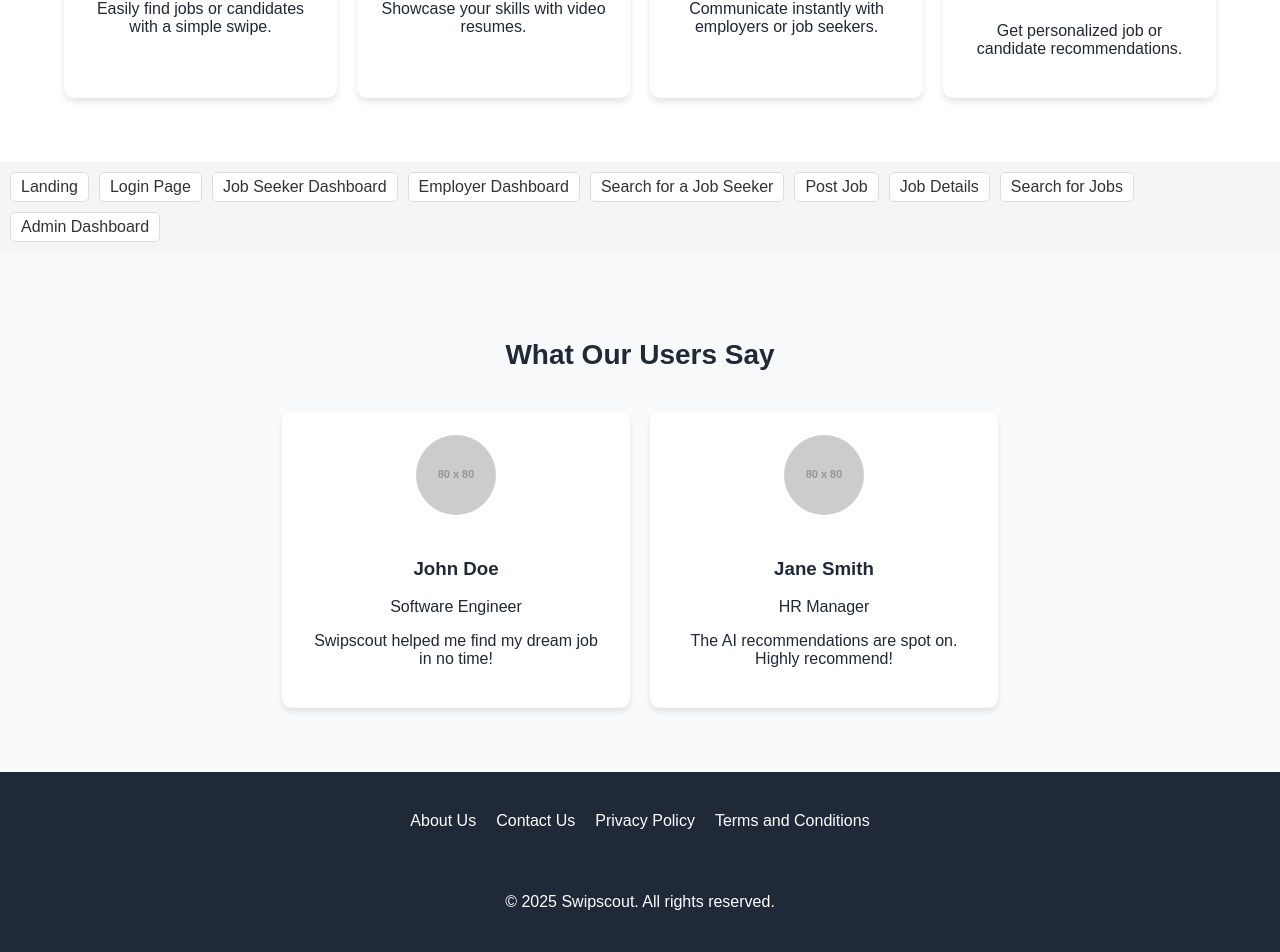
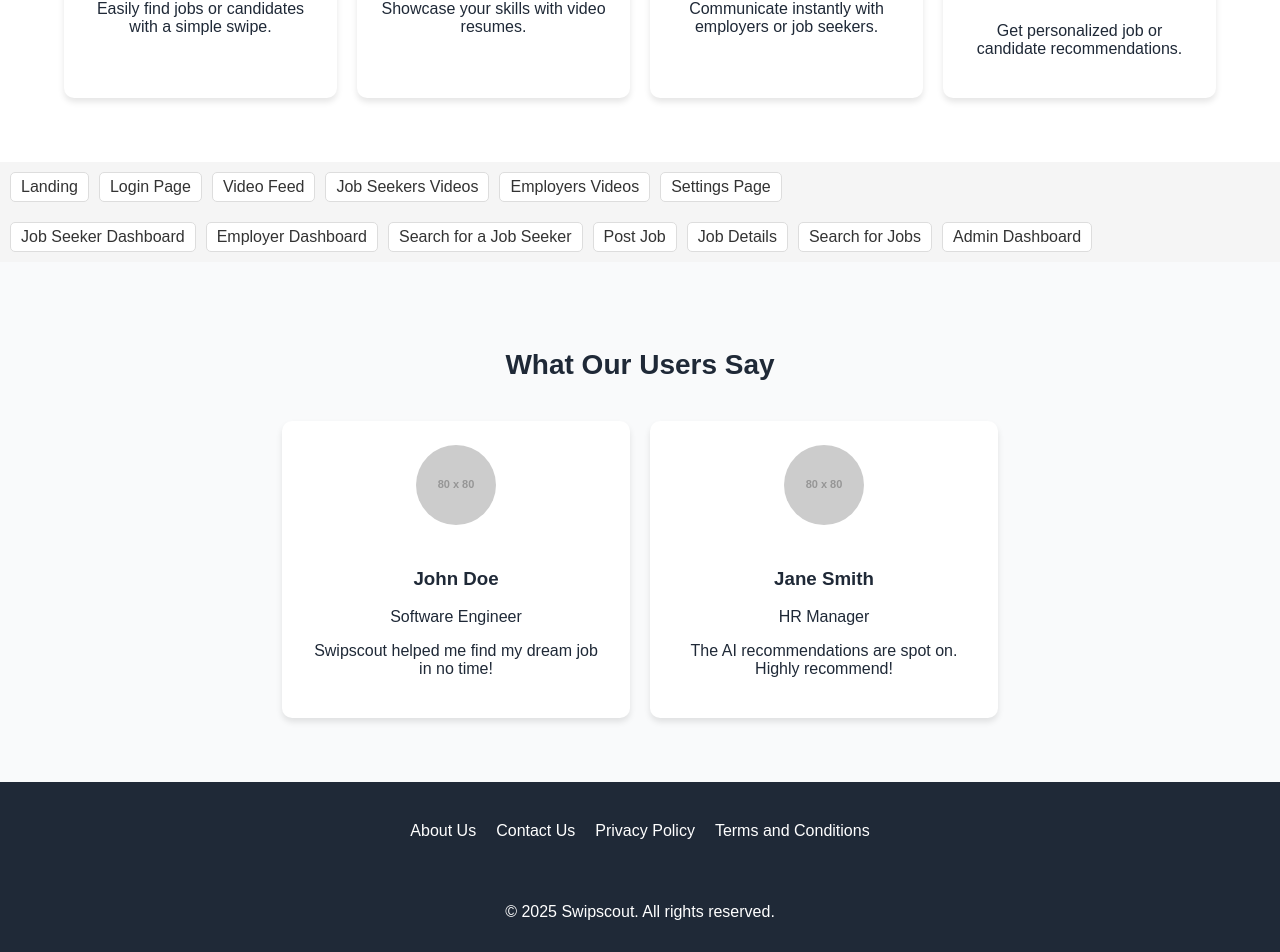
Before and after one commit to Voltamon/Swipescout, a React (Vite) app: page / in a window 1280 px wide. Shown: the part 756-1708 px from the top of the page. Built offline with nearby package versions, Linux system fonts and the light colour scheme.

Commit message:
nav bar and setting page

```diff
--- a/src/components/navBar.jsx
+++ b/src/components/navBar.jsx
@@ -1,8 +1,9 @@
 import { Link } from 'react-router-dom';
 import './Navbar.css'; // optional for styling
+import { Container } from 'lucide-react';
 
 const Navbar = () => {
-  return (
+  return <div>
       <nav className="navbar">
         <Link to="/">Landing</Link>
         {/* <Link to="/login">Login</Link>
@@ -12,6 +13,12 @@ const Navbar = () => {
       <Link to="/my-applications">My Applications</Link>
       <Link to="/profile">Profile</Link> */}
         <Link to="/auth-page">Login Page</Link>
+        <Link to="/video-feed">Video Feed</Link>
+        <Link to="/Employer-explore">Job Seekers Videos</Link>
+        <Link to="/Job-seeker-explore">Employers Videos</Link>
+        <Link to="/Settings-page">Settings Page</Link>
+      </nav>
+      <nav className="navbar">
         <Link to="/dashboard">Job Seeker Dashboard</Link>
         <Link to="/employer-dashboard">Employer Dashboard</Link>
         <Link to="/candidate-search">Search for a Job Seeker</Link>
@@ -21,7 +28,9 @@ const Navbar = () => {
         <Link to="/admin-dashboard">Admin Dashboard</Link>
         {/* <Link to="/auth-page2">Auth Page 2</Link> */}
       </nav>
-  );
+    </div>;
 };
 
+
+
 export default Navbar;
--- a/src/pages/SettingsPage.jsx
+++ b/src/pages/SettingsPage.jsx
@@ -57,12 +57,12 @@ const ProfileCard = styled(Paper)(({ theme }) => ({
   borderRadius: '16px',
 }));
 
-const SectionTitle = styled(Typography)(({ theme }) => ({
-  marginTop: theme.spacing(3),
-  marginBottom: theme.spacing(1),
-  fontWeight: 'bold',
-  color: theme.palette.text.secondary,
-}));
+const SectionTitle = styled(Typography)({
+  marginTop: "24px", // theme.spacing(3) = 24px
+  marginBottom: "8px", // theme.spacing(1) = 8px
+  fontWeight: "bold",
+  color: "rgba(0, 0, 0, 0.6)" // Default MUI text.secondary color
+});
 
 const SettingsPage = () => {
   const [notificationsEnabled, setNotificationsEnabled] = useState(true);
```
Lines whose indentation alone changed are shown as unchanged.
